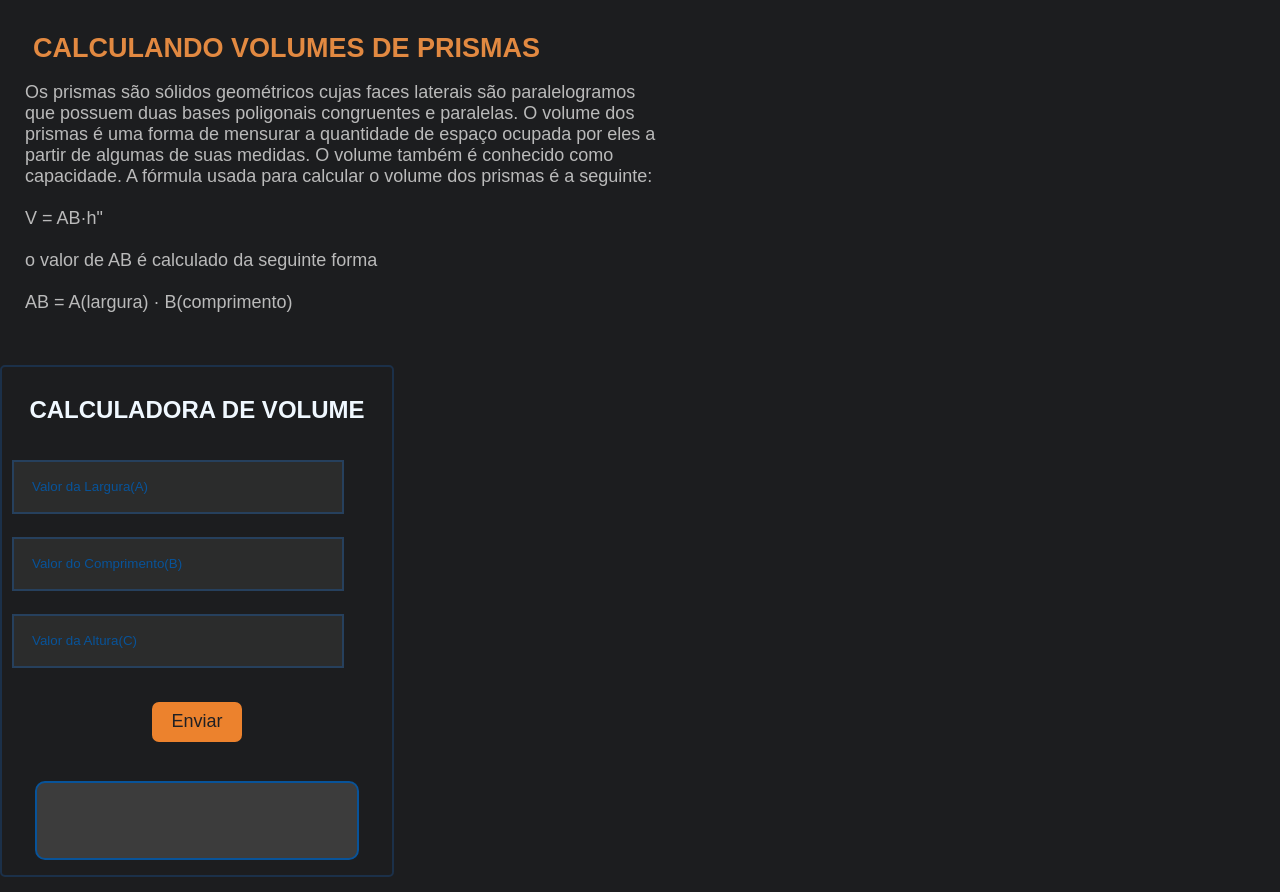
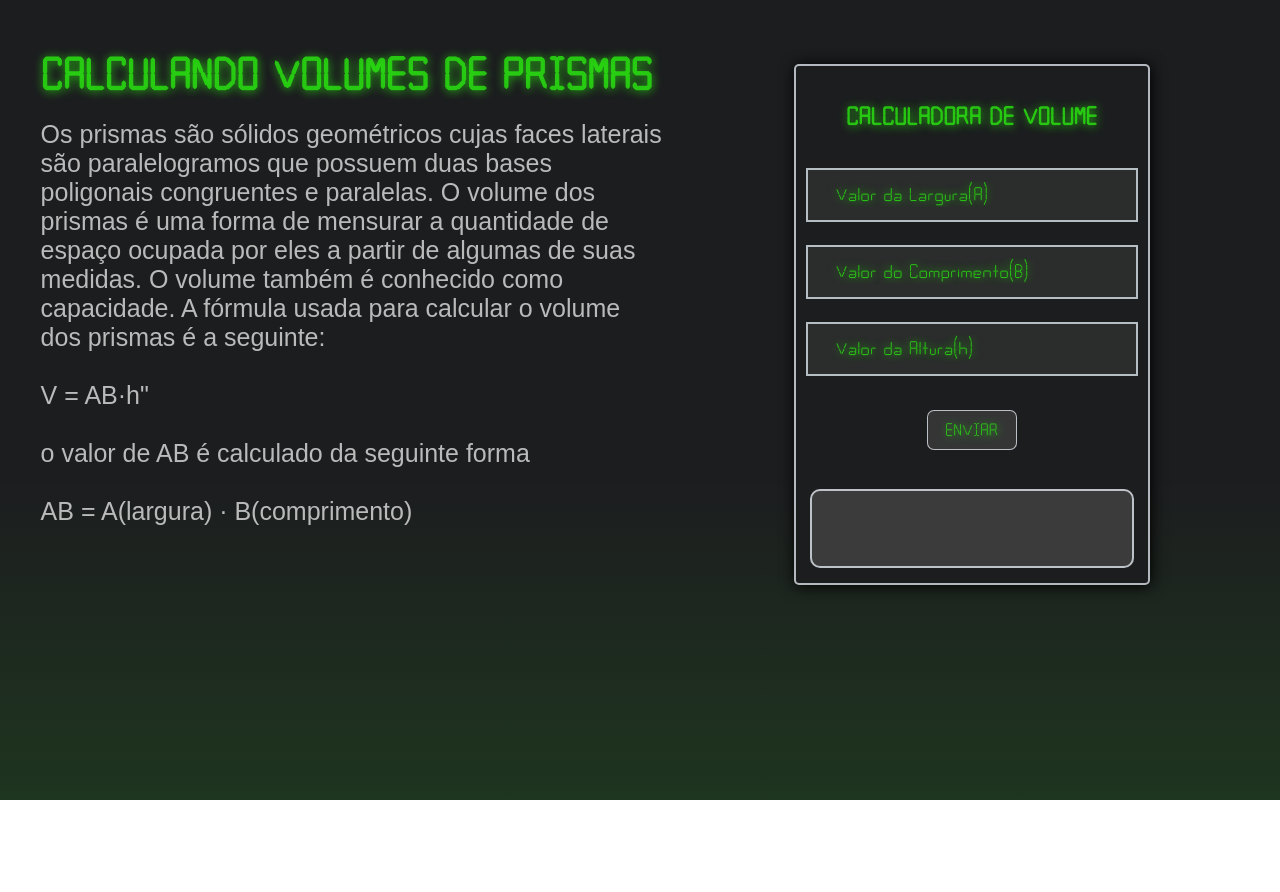
Before and after one commit to edubotelho/CalculadoraDeVolumes, a plain HTML site: page index.html in a window 1280 px wide. After the commit the page ends 800 px from the top, so only its background shows below. Drawn offline with Linux system fonts and the light colour scheme.

Commit message:
atualizando...

```diff
--- a/index.html
+++ b/index.html
@@ -8,23 +8,24 @@
     <title>Calculando Volume</title>
 </head>
 <body>
+
+
+    <div class="box1">
+
         <article id="article-prisma">
 
             <h1>Calculando volumes de Prismas</h1>
 
             <p> Os prismas são sólidos geométricos cujas faces laterais são paralelogramos que possuem duas bases poligonais congruentes e paralelas. O volume dos prismas é uma forma de mensurar a quantidade de espaço ocupada por eles a partir de algumas de suas medidas. O volume também é conhecido como capacidade.
-
             A fórmula usada para calcular o volume dos prismas é a seguinte:</br></br>
 
             V = AB·h"</br></br>
-
             o valor de AB é calculado da seguinte forma</br></br>
-
             AB = A(largura) · B(comprimento)
             </p>
-
             <!--<p>Selecione a medida: <label id="medidaCm">Cm²<input checked name="radiomedidas" type="radio"></label><label id="medidaM">m²<input name="radiomedidas" type="radio"></label></p>-->
         </article>
+
         <section id="volume-prisma">
 
             <h2>Calculadora de Volume</h2>
@@ -33,16 +34,18 @@
                <input id="valorA" placeholder="Valor da Largura(A)" type="number">
 
                 <input id="valorB" placeholder="Valor do Comprimento(B)" type="number">
-
-           <input id="valorh" placeholder="Valor da Altura(C)"  type="number">
-
+               <input id="valorh" placeholder="Valor da Altura(h)"  type="number">
 
             </div>
+
             <input id="botao" type="button" value="Enviar" onclick="calculate()">
             <div id="res">
 
             </div>
+
         </section>
+
+    </div>
 
 
     <script src="script.js"></script>
--- a/style.css
+++ b/style.css
@@ -4,46 +4,71 @@
 
 }
 
+:root{
+    --corPrincipal:#2ae711c9;
+    -corsecundaria:#303131c5;
+    --corActive:#28be1485;
+}
+
+@font-face {
+    font-family: 'calculaterFont';
+    src: url('Calculator.ttf')format('truetype');
+}
+
 body{
-    background-color:#1c1d1f;
+    background-image: linear-gradient(to bottom,#1c1d1f 60%,#1e351f);
     color: aliceblue;
     font-family: Arial, Helvetica, sans-serif;
+    height: 100vh;
 
     display: flex;
     flex-direction: column;
     gap: 2.3em
 }
+.box1{
+    display: flex;
+
+
+}
 
 #article-prisma{
-    max-width: 650px;
-    padding: 15px;
-    font-size: 18px;
+    max-width: 50%;
+    margin: 2% 12% 5% 2%;
+    font-size: 25px;
     color:rgba(201, 201, 201, 0.918) ;
 }
 
 #article-prisma p {
-    padding: 10px 0 0 10px;
+    padding: 10px 0 0 15px;
 }
 
 #article-prisma h1{
-
-    margin: 18px 0 8px 18px;
-    color: #e28941;
+    font-family: 'calculaterFont',Arial, Helvetica, sans-serif;
+    font-size: 50px;
+    margin: 18px 0 8px 15px;
+    color: var(--corPrincipal);
+    text-shadow: 0.5px 0.5px 10px var(--corPrincipal);
     text-transform: uppercase;
 }
 
 #volume-prisma{
+    background-color: #1c1d1f;
     display: flex;
     flex-direction:column;
     gap: 1.5em;
-    max-width: 390px;
-    margin: 0 0 15px 0;
+    max-width: 33%;
+    margin: 5% 0 1% -2%;
 
-    border: 2px solid #1c426e86;
+    border: 2px solid #f0f8ffb6;
     border-radius: 5px;
+    box-shadow: 1px 1px 15px black;
 }
 
 #volume-prisma h2{
+    font-family: 'calculaterFont',Arial, Helvetica, sans-serif;
+    font-size: 28px;
+    color: var(--corPrincipal);
+    text-shadow: 1px 1px 10px var(--corPrincipal);
     padding: 1.2em 0 2px 0;
     text-align: center;
     text-transform: uppercase;
@@ -63,33 +88,43 @@ body{
 #valores input{
     display: inline;
     height: 50px;
+    font-size: 20px;
+    font-family: 'calculaterFont',Arial,sans-serif;
+    color: var(--corPrincipal);
+    text-shadow: 0.5px 0.5px 10px var(--corPrincipal);
+    padding-left: 10px;
     max-width: 355px;
     background-color: #303131c5;
-    border: 2px solid #24538a86;
+    border: 2px solid #f0f8ffb6;
 }
 
 #valores>input::placeholder{
     padding-left:18px;
-    color:#085399;
+    font-family: 'calculaterFont',arial,sans-serif;
+    font-size: 22px;
+    color:var(--corPrincipal);
+    text-shadow:0.2px 0.2px 10px var(--corPrincipal);
 
 }
 #botao{
-
     cursor: pointer;
     margin: auto;
     width: 90px;
     height: 40px;
-    background-color: #ee842efd;
+    background-color:#414141ad;
     border-radius: 7px;
-    border: none;
-    font-size: 18px;
-    color:#202024;
+    border: 1.5px solid #f0f8ffb6;
+    font-size: 20px;
+    font-family: 'calculaterFont',Arial,sans-serif;
+    text-transform: uppercase;
+    color:var(--corPrincipal);
+    text-shadow:1px 1px 8px var(--corPrincipal);
     transition: 0.1s;
 }
 
 #botao:active{
-    background-color: #ee791998;
-    color: rgba(172, 172, 172, 0.733);
+    background-color: var(--corActive);
+    color: #000000;
     transition: 0.1s;
 }
 
@@ -101,5 +136,5 @@ body{
     padding: 25px 0 0 0;
     text-align: center;
     border-radius: 10px;
-    border: 2px solid #085399;
+    border: 2px solid #f0f8ffb6;
 }
```
Also changed, not shown: Calculator.ttf (added). Lines whose indentation alone changed are shown as unchanged.
